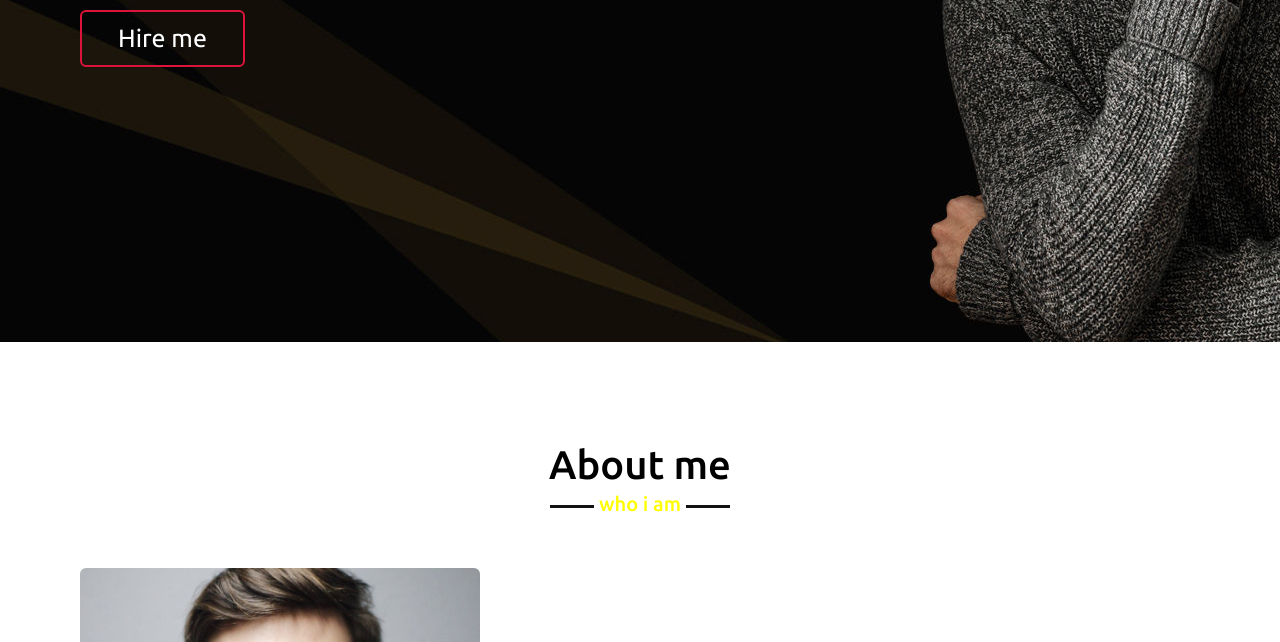
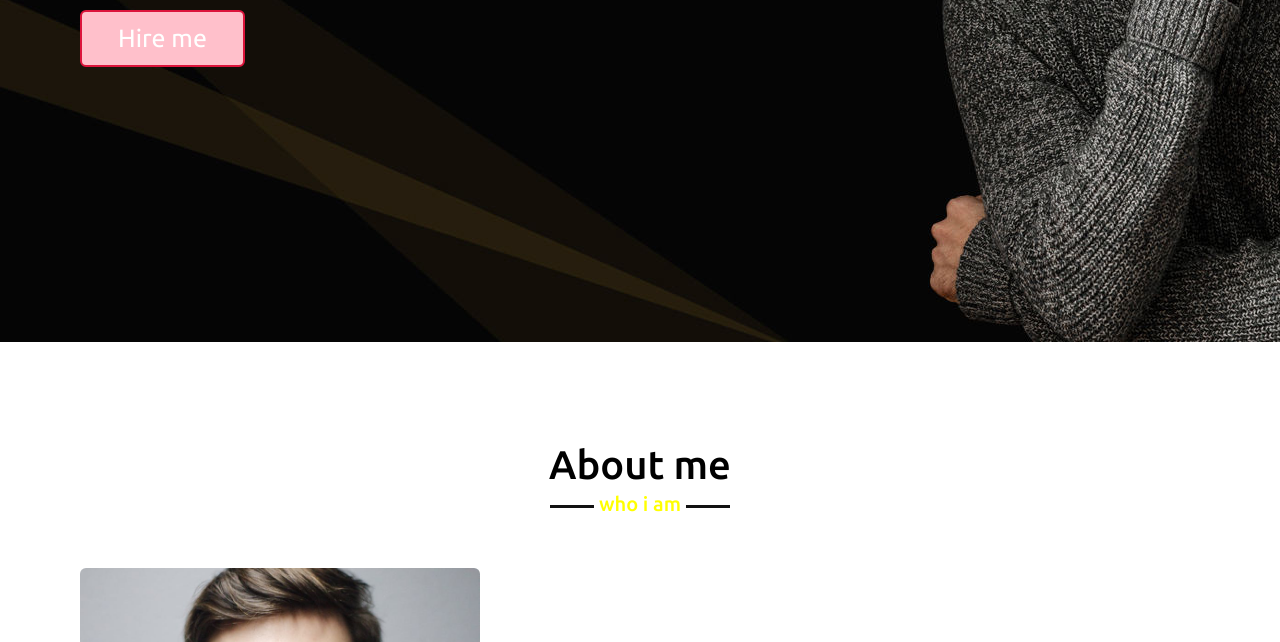
Before and after one commit to YUVRAJSINGH37/WI, a plain HTML site: page index.html in a window 1280 px wide. Shown: the part 458-1100 px from the top of the page. Drawn offline with nearby package versions, Linux system fonts and the light colour scheme; files whose address does not match are found by name.

Commit message:
Update style.css

```diff
--- a/style.css
+++ b/style.css
@@ -198,7 +198,7 @@ section .title::after{
 }
 .home .home-content a{
     display: inline-block;
-    background: light pink;
+    background:  pink;
     color: #fff;
     font-size: 25px;
     padding: 12px 36px;
@@ -209,7 +209,7 @@ section .title::after{
     transition: all 0.3s ease;
 }
 .home .home-content a:hover{
-    color: light blue;
+    color:  blue;
     background: none;
 }
 
```
